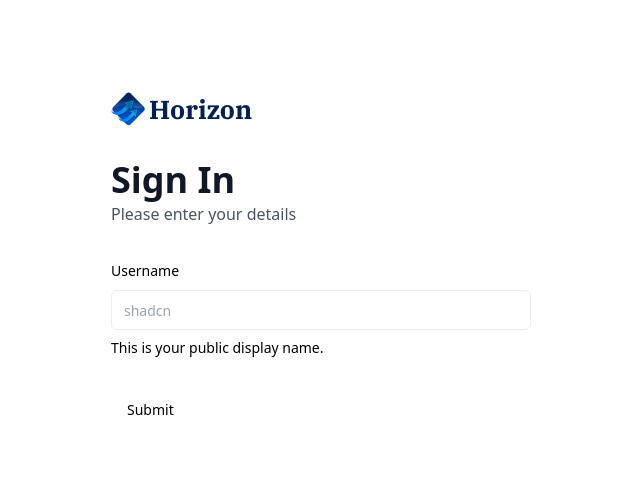
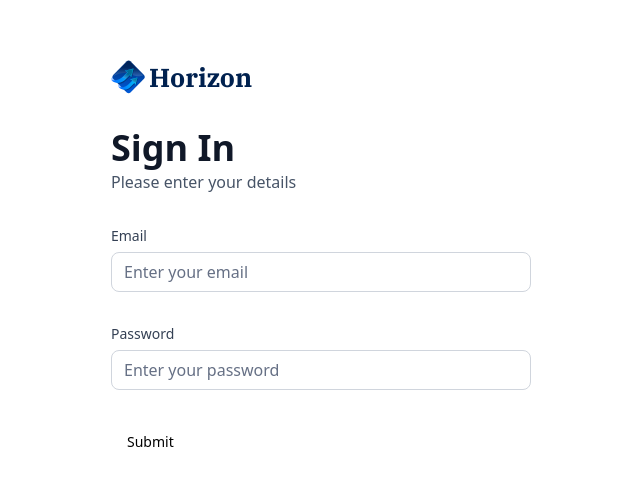
Before and after one commit to NikolaM4/banking-app, a Next.js app: page /sign-in in a window 1280 px wide. Shown: the part 139-624 px from the top of the page, without its empty margins (319-959 px from the left). Built offline with nearby package versions, Linux system fonts and the light colour scheme.

Commit message:
Continuing work on form

```diff
--- a/components/AuthForm.tsx
+++ b/components/AuthForm.tsx
@@ -12,9 +12,7 @@ import { Form, FormControl, FormDescription, FormField, FormItem, FormLabel, For
 import { Input } from '@/components/ui/input'
 
 const formSchema = z.object({
-  username: z.string().min(2, {
-    message: 'Username must be at least 2 characters.',
-  }),
+  email: z.string().email(),
 })
 
 const AuthForm = ({ type }: { type: string }) => {
@@ -23,7 +21,7 @@ const AuthForm = ({ type }: { type: string }) => {
   const form = useForm<z.infer<typeof formSchema>>({
     resolver: zodResolver(formSchema),
     defaultValues: {
-      username: '',
+      email: '',
     },
   })
 
@@ -54,16 +52,32 @@ const AuthForm = ({ type }: { type: string }) => {
             <form onSubmit={form.handleSubmit(onSubmit)} className="space-y-8">
               <FormField
                 control={form.control}
-                name="username"
+                name="email"
                 render={({ field }) => (
-                  <FormItem>
-                    <FormLabel>Username</FormLabel>
-                    <FormControl>
-                      <Input placeholder="shadcn" {...field} />
-                    </FormControl>
-                    <FormDescription>This is your public display name.</FormDescription>
-                    <FormMessage />
-                  </FormItem>
+                  <div className="form-item">
+                    <FormLabel className="form-label">Email</FormLabel>
+                    <div className="flex w-full flex-col">
+                      <FormControl>
+                        <Input placeholder="Enter your email" className="input-class" {...field} />
+                      </FormControl>
+                      <FormMessage className="form-message mt-2"></FormMessage>
+                    </div>
+                  </div>
+                )}
+              />
+              <FormField
+                control={form.control}
+                name="password"
+                render={({ field }) => (
+                  <div className="form-item">
+                    <FormLabel className="form-label">Password</FormLabel>
+                    <div className="flex w-full flex-col">
+                      <FormControl>
+                        <Input placeholder="Enter your password" className="input-class" type="password" {...field} />
+                      </FormControl>
+                      <FormMessage className="form-message mt-2"></FormMessage>
+                    </div>
+                  </div>
                 )}
               />
               <Button type="submit">Submit</Button>
```
